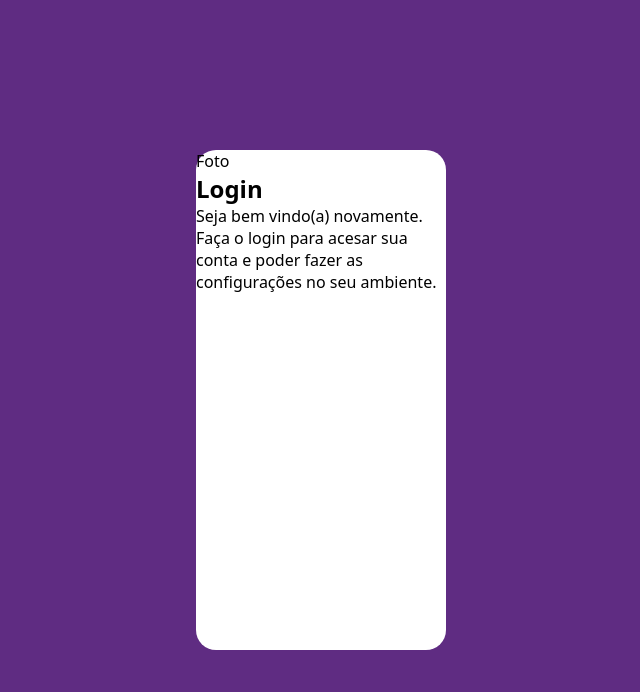
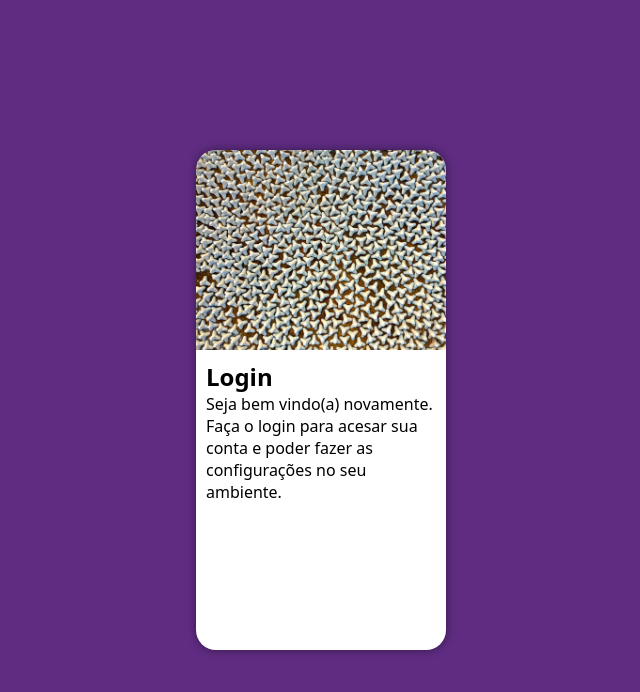
Before and after one commit to caiomsampaio/projeto-login, a plain HTML site: page index.html in a window 1280 px wide. Shown: the whole page, without its empty margins (319-959 px from the left). Drawn offline with Linux system fonts and the light colour scheme.

Commit message:
att proj-login

```diff
--- a/estilos/style.css
+++ b/estilos/style.css
@@ -30,9 +30,24 @@ section#login {
     top: 50%;
     left: 50%;
     transform: translate(-50%,-50%);
+    overflow: hidden; /* O que tem por cima fica escondido */
 
     background-color: white;
     width: 250px;
     height: 500px;
     border-radius: 20px;
+    box-shadow: 0px 0px 10px rgba(0, 0, 0, 0.450);
 }
+
+section#login >div#imagem {
+    display: block;
+    background: #5f2c82 url(../imagens/pattern.jpg) no-repeat;
+    background-size: cover;
+    background-position: left bottom;
+    height: 200px;
+}
+
+section#login > div#formulario {
+    display: block;
+    padding: 10px;
+}
--- a/index.html
+++ b/index.html
@@ -5,13 +5,13 @@
     <meta http-equiv="X-UA-Compatible" content="IE=edge">
     <meta name="viewport" content="width=device-width, initial-scale=1.0">
     <title>Login</title>
-    <link rel="stylesheet" href="/estilos/style.css">
+    <link rel="stylesheet" href="estilos/style.css">
 </head>
 <body>
     <main>
         <section id="login">
             <div id="imagem">
-                Foto
+                <!--A imagem está aqui-->
             </div>
             <div id="formulario">
                 <h1>Login</h1>
```
Also changed, not shown: imagens/pattern.jpg (added).
